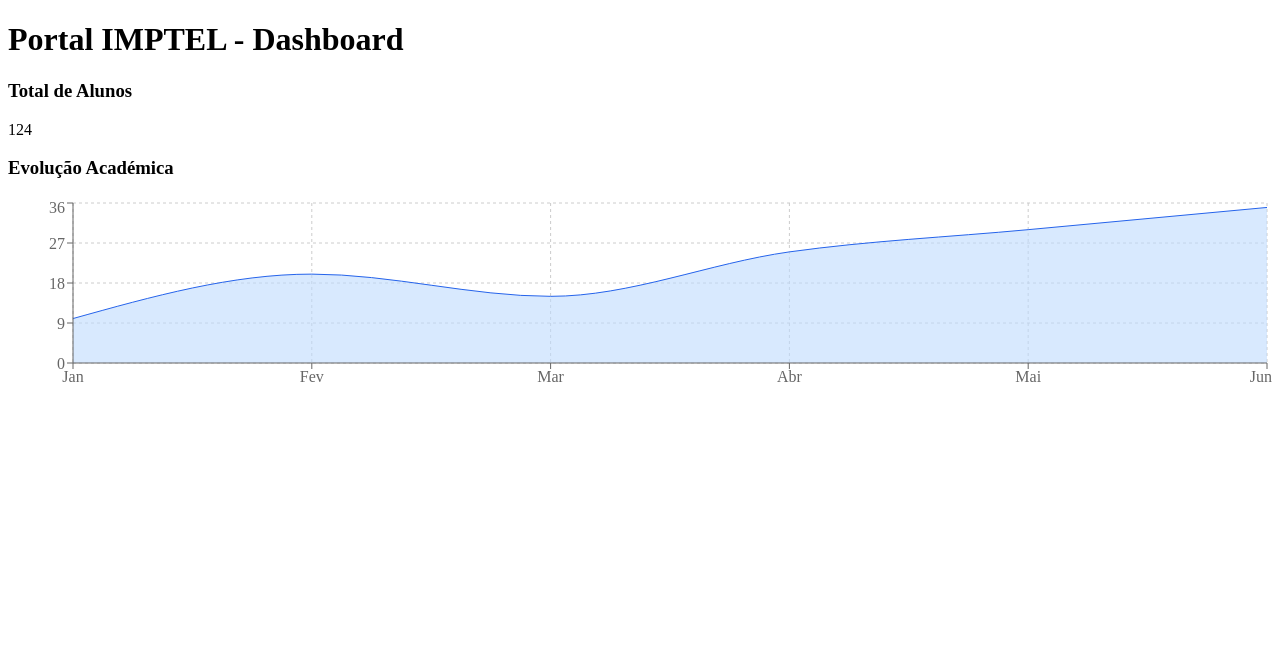
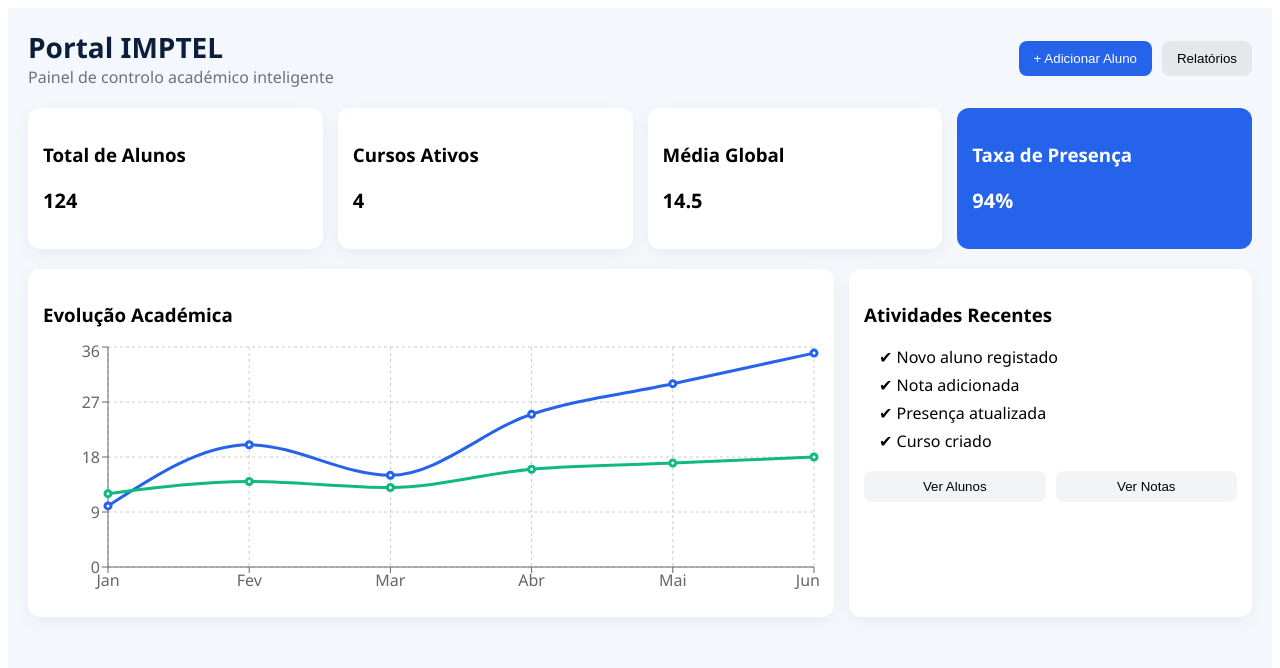
Before and after one commit to itzalexandre4-lgtm/Portal-IMPTEL, a React (Vite) app in the folder frontend/: page / in a window 1280 px wide. Shown: the top 668 px of the page. Built offline with nearby package versions, Linux system fonts and the light colour scheme.

Commit message:
Atualização do layout e correção de estilos no dashboard

```diff
--- a/frontend/src/components/UniversityDashboard.jsx
+++ b/frontend/src/components/UniversityDashboard.jsx
@@ -1,40 +1,122 @@
-import React from 'react';
-import { AreaChart, Area, XAxis, YAxis, CartesianGrid, Tooltip, ResponsiveContainer } from 'recharts';
+import React from "react";
+import {
+  AreaChart,
+  Area,
+  XAxis,
+  YAxis,
+  CartesianGrid,
+  Tooltip,
+  ResponsiveContainer,
+  LineChart,
+  Line,
+} from "recharts";
 
 const data = [
-  { name: 'Jan', value: 10 }, { name: 'Fev', value: 20 }, { name: 'Mar', value: 15 },
-  { name: 'Abr', value: 25 }, { name: 'Mai', value: 30 }, { name: 'Jun', value: 35 }
+  { name: "Jan", alunos: 10, media: 12 },
+  { name: "Fev", alunos: 20, media: 14 },
+  { name: "Mar", alunos: 15, media: 13 },
+  { name: "Abr", alunos: 25, media: 16 },
+  { name: "Mai", alunos: 30, media: 17 },
+  { name: "Jun", alunos: 35, media: 18 },
 ];
 
-// Exportação única no final para garantir estabilidade
 const UniversityDashboard = () => {
+  const activities = [
+    "Novo aluno registado",
+    "Nota adicionada",
+    "Presença atualizada",
+    "Curso criado",
+  ];
+
   return (
-    <div className="p-8 bg-gray-50 min-h-screen">
-      <h1 className="text-2xl font-bold mb-6">Portal IMPTEL - Dashboard</h1>
-
-      <div className="grid grid-cols-1 md:grid-cols-2 gap-6">
-        {/* Card de métrica */}
-        <div className="bg-white p-6 rounded-xl shadow-md">
-          <h3 className="text-gray-500">Total de Alunos</h3>
-          <p className="text-4xl font-bold text-blue-600">124</p>
+    <div style={styles.container}>
+      {/* HEADER */}
+      <header style={styles.header}>
+        <div>
+          <h1 style={styles.title}>Portal IMPTEL</h1>
+          <p style={styles.subtitle}>Painel de controlo académico inteligente</p>
         </div>
 
-        {/* Gráfico */}
-        <div className="bg-white p-6 rounded-xl shadow-md">
-          <h3 className="mb-4">Evolução Académica</h3>
-          <ResponsiveContainer width="100%" height={200}>
-            <AreaChart data={data}>
+        <div style={styles.actions}>
+          <button style={styles.btnPrimary}>+ Adicionar Aluno</button>
+          <button style={styles.btnSecondary}>Relatórios</button>
+        </div>
+      </header>
+
+      {/* CARDS */}
+      <div style={styles.cards}>
+        <div style={styles.card}>
+          <h3>Total de Alunos</h3>
+          <p style={styles.cardValue}>124</p>
+        </div>
+        <div style={styles.card}>
+          <h3>Cursos Ativos</h3>
+          <p style={styles.cardValue}>4</p>
+        </div>
+        <div style={styles.card}>
+          <h3>Média Global</h3>
+          <p style={styles.cardValue}>14.5</p>
+        </div>
+        <div style={styles.cardHighlight}>
+          <h3>Taxa de Presença</h3>
+          <p style={styles.cardValueHighlight}>94%</p>
+        </div>
+      </div>
+
+      {/* GRID */}
+      <div style={styles.grid}>
+        {/* GRÁFICO PRINCIPAL */}
+        <div style={styles.panel}>
+          <h3 style={styles.panelTitle}>Evolução Académica</h3>
+          <ResponsiveContainer width="100%" height={260}>
+            <LineChart data={data}>
               <CartesianGrid strokeDasharray="3 3" />
               <XAxis dataKey="name" />
               <YAxis />
               <Tooltip />
-              <Area type="monotone" dataKey="value" stroke="#2563eb" fill="#bfdbfe" />
-            </AreaChart>
+              <Line type="monotone" dataKey="alunos" stroke="#2563eb" strokeWidth={3} />
+              <Line type="monotone" dataKey="media" stroke="#10b981" strokeWidth={3} />
+            </LineChart>
           </ResponsiveContainer>
+        </div>
+
+        {/* PAINEL LATERAL */}
+        <div style={styles.panel}>
+          <h3 style={styles.panelTitle}>Atividades Recentes</h3>
+          <ul style={styles.list}>
+            {activities.map((act, index) => (
+              <li key={index}>✔ {act}</li>
+            ))}
+          </ul>
+          <div style={styles.quickActions}>
+            <button style={styles.smallBtn}>Ver Alunos</button>
+            <button style={styles.smallBtn}>Ver Notas</button>
+          </div>
         </div>
       </div>
     </div>
   );
 };
 
+const styles = {
+  container: { padding: 20, background: "#F4F7FB", minHeight: "100vh", fontFamily: "Segoe UI, sans-serif" },
+  header: { display: "flex", justifyContent: "space-between", alignItems: "center", marginBottom: 20 },
+  title: { margin: 0, fontSize: 28, color: "#0B1F3A" },
+  subtitle: { margin: 0, color: "#6B7280" },
+  actions: { display: "flex", gap: 10 },
+  btnPrimary: { background: "#2563EB", color: "#fff", border: "none", padding: "10px 15px", borderRadius: 8, cursor: "pointer" },
+  btnSecondary: { background: "#E5E7EB", border: "none", padding: "10px 15px", borderRadius: 8, cursor: "pointer" },
+  cards: { display: "grid", gridTemplateColumns: "repeat(4, 1fr)", gap: 15, marginBottom: 20 },
+  card: { background: "#fff", padding: 15, borderRadius: 12, boxShadow: "0 5px 15px rgba(0,0,0,0.05)" },
+  cardHighlight: { background: "#2563EB", color: "#fff", padding: 15, borderRadius: 12 },
+  cardValue: { fontSize: 20, fontWeight: 'bold' },
+  cardValueHighlight: { fontSize: 20, fontWeight: 'bold', color: '#fff' },
+  grid: { display: "grid", gridTemplateColumns: "2fr 1fr", gap: 15 },
+  panel: { background: "#fff", padding: 15, borderRadius: 12, boxShadow: "0 5px 15px rgba(0,0,0,0.05)" },
+  panelTitle: { marginBottom: 15 },
+  list: { paddingLeft: 15, lineHeight: "28px", listStyleType: "none" },
+  quickActions: { display: "flex", gap: 10, marginTop: 15 },
+  smallBtn: { flex: 1, padding: 8, border: "none", borderRadius: 8, cursor: "pointer", background: "#F3F4F6" },
+};
+
 export default UniversityDashboard;
```
